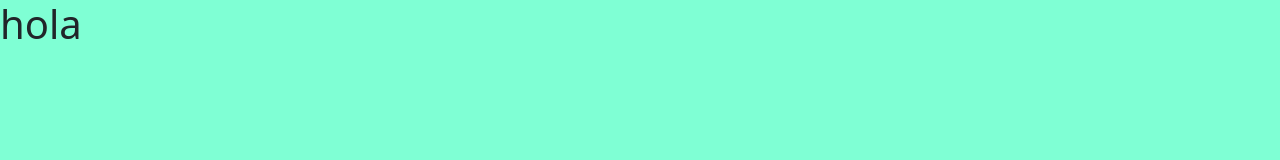
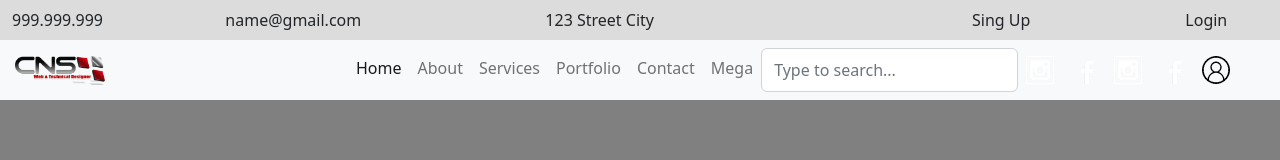
Before and after one commit to carlosnsuner/cns-bootstrap-barra-menu-urbalab, a plain HTML site: page index.html in a window 1280 px wide. Drawn offline with nearby package versions, Linux system fonts and the light colour scheme.

Commit message:
Realizar Menu NAV

```diff
--- a/css/styles.css
+++ b/css/styles.css
@@ -1,4 +1,19 @@
 body{
-    background-color: aquamarine;
-    margin: 0;
+    background-color: grey
 }
+
+.main-sup{
+
+    background-color: gainsboro;
+    height: 5vh;
+    display: flex;
+    align-items: center;
+
+
+}
+
+.logo{
+    width:30%;
+    display: flex;
+    align-items: center;
+}
--- a/index.html
+++ b/index.html
@@ -19,11 +19,101 @@
       integrity="sha384-OERcA2EqjJCMA+/3y+gxIOqMEjwtxJY7qPCqsdltbNJuaOe923+mo//f6V8Qbsw3"
       crossorigin="anonymous"
     ></script>
-    <link rel="stylesheet" href="./css/styles.css">
+    <link rel="stylesheet" href="./css/styles.css" />
   </head>
 
   <body>
-<h1>hola</h1>
+    <div class="container-fluid">
+    <div class="row main-sup">
+        <div class="col-2">999.999.999</div>
+        <div class="col-3">name@gmail.com</div>
+        <div class="col-4">123 Street City</div>
+        <div class="col-2">Sing Up</div>
+        <div class="col-1">Login</div>
+    </div>
 
+    </div>
+    <nav class="navbar navbar-expand-lg bg-light">
+      <div class="container-fluid">
+        <a class="navbar-brand" href="#">
+          <img class="logo" src="./img/logo.png" alt="" />
+        </a>
+        <button
+          class="navbar-toggler"
+          type="button"
+          data-bs-toggle="collapse"
+          data-bs-target="#navbarNavDropdown"
+          aria-controls="navbarNavDropdown"
+          aria-expanded="false"
+          aria-label="Toggle navigation"
+        >
+          <span class="navbar-toggler-icon"></span>
+        </button>
+        <div class="collapse navbar-collapse" id="navbarNavDropdown">
+          <ul class="navbar-nav">
+            <li class="nav-item">
+              <a class="nav-link active col-1" aria-current="page" href="#">
+                Home
+              </a>
+            </li>
+            <li class="nav-item">
+              <a class="nav-link" href="#">About</a>
+            </li>
+            <li class="nav-item">
+              <a class="nav-link" href="#">Services</a>
+            </li>
+            <li class="nav-item">
+              <a class="nav-link" href="#">Portfolio</a>
+            </li>
+            <li class="nav-item">
+              <a class="nav-link" href="#">Contact</a>
+            </li>
+            <li class="nav-item">
+              <a class="nav-link" href="#">Mega</a>
+            </li>
+
+            <!-- Buscador -->
+            <input
+              class="form-control"
+              list="datalistOptions"
+              id="exampleDataList"
+              placeholder="Type to search..."
+            />
+            <datalist id="datalistOptions">
+              <option value="San Francisco"></option>
+              <option value="New York"></option>
+              <option value="Seattle"></option>
+              <option value="Los Angeles"></option>
+              <option value="Chicago"></option>
+            </datalist>
+            <li class="nav-item">
+              <a class="nav-link" href="#">
+                <img src="./img/iconinstagram.png" />
+              </a>
+            </li>
+            <li class="nav-item">
+              <a class="nav-link" href="#">
+                <img src="./img/iconfacebook.png" />
+              </a>
+            </li>
+            <li class="nav-item">
+              <a class="nav-link" href="#">
+                <img src="./img/iconinstagram.png" />
+              </a>
+            </li>
+            <li class="nav-item">
+              <a class="nav-link" href="#">
+                <img src="./img/iconfacebook.png" />
+              </a>
+            </li>
+            <li class="nav-item">
+                <a class="nav-link" href="#">
+                  <img src="./img/login.png" />
+                </a>
+              </li>
+          </ul>
+        </div>
+      </div>
+    </nav>
   </body>
 </html>
```
Also changed, not shown: img/iconfacebook.png (added), img/iconinstagram.png (added), img/login.png (added), img/logo.png (added).
